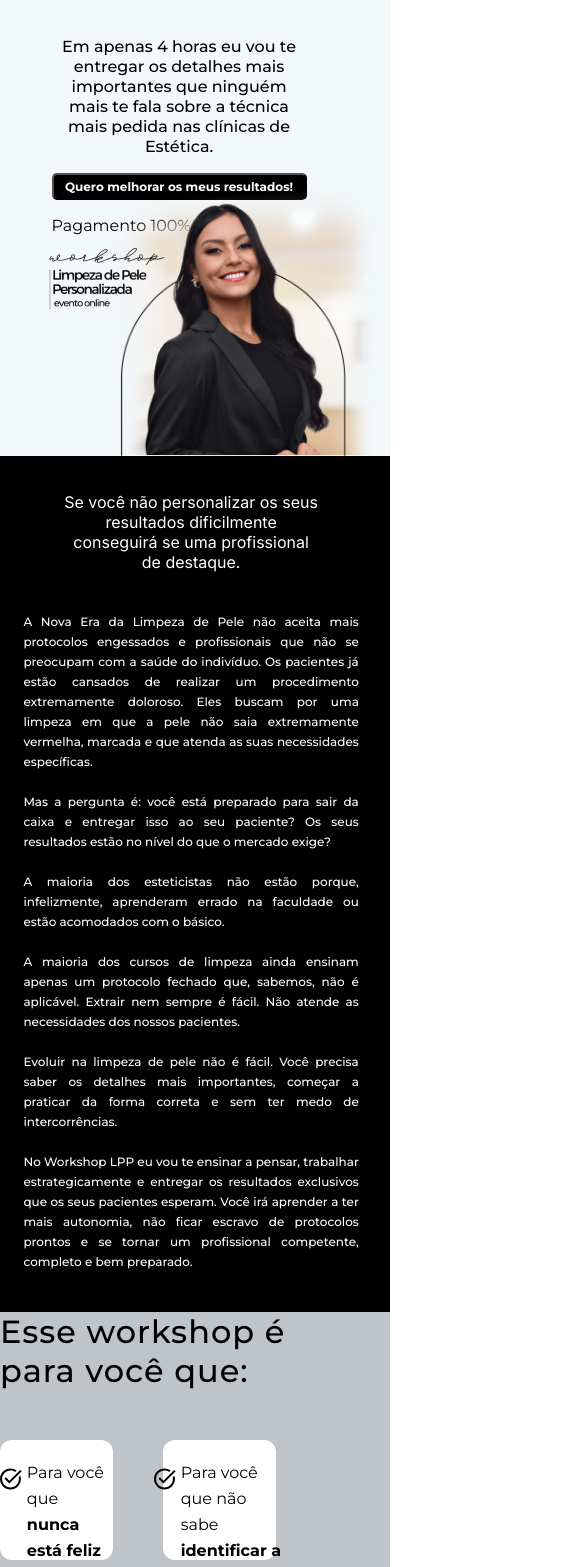
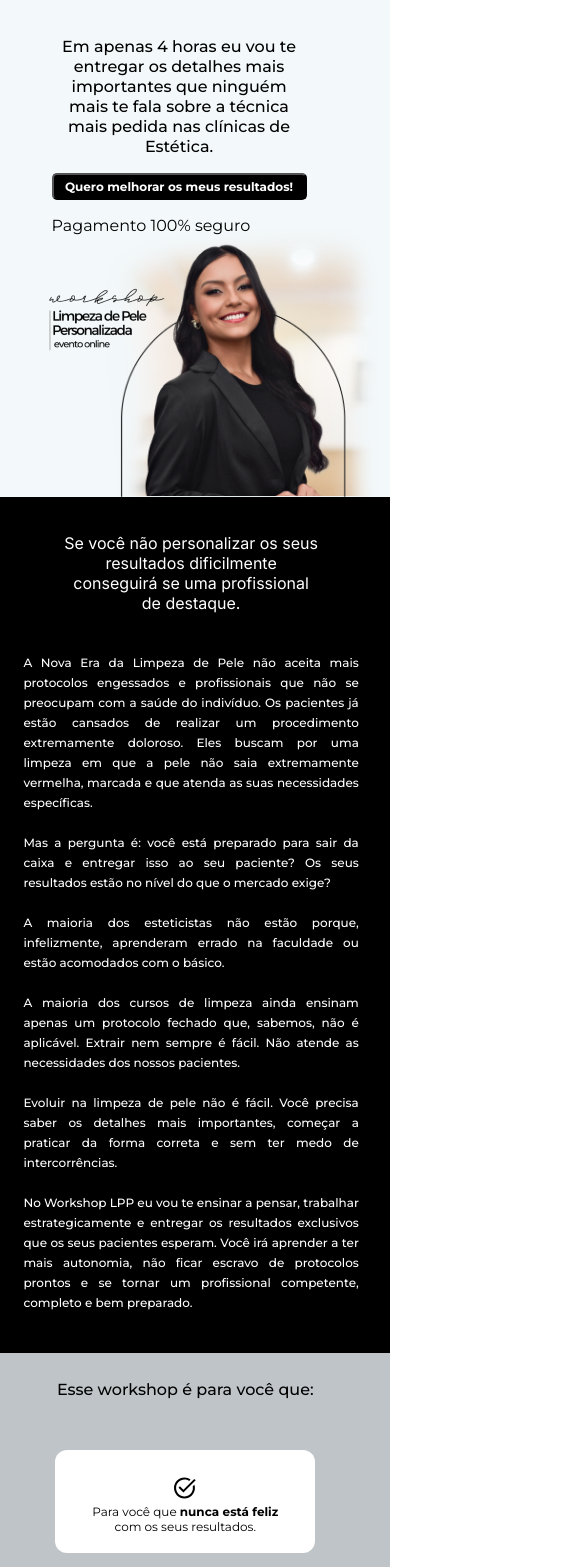
Before and after one commit to matheusmfl/larissaOliveiraLanding, a React (Vite) app: page / in a window 390 px wide. Shown: the top 1567 px of the page, 585 px wide, since content can reach past the window. Built offline with nearby package versions, Linux system fonts and the light colour scheme.

Commit message:
responsividade parte 2

```diff
--- a/src/components/CardsSection/index.tsx
+++ b/src/components/CardsSection/index.tsx
@@ -52,7 +52,7 @@ o valor justo pelo seu trabalho!"
           paddingBottom: "80px",
         }}
       >
-        <Button title="Estou convencida, é pra mim!" width="40%" />
+        <Button title="Estou convencida, é pra mim!" />
       </div>
     </section>
   );
--- a/src/components/CardsSection/style.css
+++ b/src/components/CardsSection/style.css
@@ -21,3 +21,27 @@
   align-items: center;
   justify-content: left;
 }
+@media (max-width: 440px) {
+  .MainContainerPadding h1 {
+    font-size: 16px;
+    font-weight: 500;
+    line-height: 20px;
+    letter-spacing: 0em;
+    text-align: center;
+
+    padding-top: 27px;
+  }
+  .divCardsContainer {
+    justify-content: center;
+  }
+  .button {
+    width: 260px;
+    height: 27px;
+    font-family: Montserrat;
+    font-size: 12px;
+    font-weight: 600;
+    line-height: 15px;
+    letter-spacing: 0em;
+    text-align: center;
+  }
+}
--- a/src/components/Header/style.css
+++ b/src/components/Header/style.css
@@ -38,7 +38,7 @@ header {
     display: flex;
     flex-direction: column;
     align-items: center;
-    min-height: 456px;
+    min-height: 497px;
     padding: 0;
     width: 100vw;
   }
--- a/src/components/aboutMe/style.css
+++ b/src/components/aboutMe/style.css
@@ -20,3 +20,40 @@
   font-size: 16px;
   padding-top: 3%;
 }
+@media (max-width: 440px) {
+  .aboutMeContainer {
+    flex-direction: column;
+    max-height: 557px;
+  }
+  .aboutMeContainer img {
+    width: 390px;
+    height: 186px;
+  }
+  .aboutMeContainer h1 {
+    font-size: 16px;
+    font-weight: 500;
+    line-height: 20px;
+    letter-spacing: 0em;
+    text-align: center;
+  }
+  .aboutMeTexts p {
+    font-family: Montserrat;
+    font-size: 12px;
+    font-weight: 500;
+    line-height: 20px;
+    letter-spacing: 0em;
+    text-align: justified;
+    width: 283px;
+    margin: 0;
+  }
+  .aboutMeTexts {
+    display: flex;
+    align-items: center;
+    flex-direction: column;
+    margin-top: 21px;
+    margin-bottom: 36px;
+  }
+  .aboutMeTexts h1 {
+    margin-bottom: 21px;
+  }
+}
--- a/src/components/button/index.tsx
+++ b/src/components/button/index.tsx
@@ -1,7 +1,7 @@
 import "./style.css";
 interface buttonProps {
   title: string;
-  width: string;
+  width?: string;
 }
 
 export function Button(props: buttonProps) {
--- a/src/components/cards/style.css
+++ b/src/components/cards/style.css
@@ -1,5 +1,5 @@
 .cards {
-  max-width: 30.5%;
+  width: 30.5%;
 
   height: 120px;
   background-color: white;
@@ -29,3 +29,26 @@
 .cards span {
   height: 100%;
 }
+@media (max-width: 440px) {
+  .cards {
+    width: 260px;
+    height: 103px;
+    flex-direction: column;
+  }
+  .cards span {
+    font-family: Montserrat;
+    font-size: 12px;
+    font-weight: 400;
+    line-height: 15px;
+    letter-spacing: 0em;
+    text-align: center;
+  }
+  .cards span strong {
+    font-family: Montserrat;
+    font-size: 12px;
+    font-weight: 600;
+    line-height: 15px;
+    letter-spacing: 0em;
+    text-align: center;
+  }
+}
--- a/src/components/sectionCarrossel/cardsCarrossel/index.tsx
+++ b/src/components/sectionCarrossel/cardsCarrossel/index.tsx
@@ -3,7 +3,10 @@ import "./style.css";
 
 export function CardsCarrossel() {
   return (
-    <div style={{ display: "flex", gap: "20px", alignItems: "center" }}>
+    <div
+      className="cards2Container"
+      style={{ display: "flex", gap: "20px", alignItems: "center" }}
+    >
       <div className="cardDiv">
         <div className="divTexts">
           <span>ETAPA 1</span>
--- a/src/components/sectionCarrossel/cardsCarrossel/style.css
+++ b/src/components/sectionCarrossel/cardsCarrossel/style.css
@@ -37,3 +37,12 @@
   text-align: center;
   letter-spacing: 0.08em;
 }
+@media (max-width: 440px) {
+  .cardDiv {
+    transform: scale(0.8);
+  }
+  .cards2Container {
+    flex-wrap: wrap;
+    justify-content: center;
+  }
+}
--- a/src/components/sectionCarrossel/style.css
+++ b/src/components/sectionCarrossel/style.css
@@ -1,5 +1,5 @@
 .sectionCarrossel {
-  max-height: 636px;
+  /* max-height: 636px; */
   padding: 60px;
   display: flex;
   flex-direction: column;
@@ -14,3 +14,18 @@
   max-width: 464px;
   text-align: center;
 }
+@media (max-width: 440px) {
+  .sectionCarrossel h1 {
+    font-size: 16px;
+    font-weight: 500;
+    line-height: 20px;
+    letter-spacing: 0em;
+    text-align: center;
+  }
+  .sectionCarrossel {
+    flex-wrap: wrap;
+    max-width: 100vw;
+    flex-direction: row;
+    padding: 60px 10px;
+  }
+}
```
Also changed, not shown: src/assets/Imagem-seção-9.png (added).
